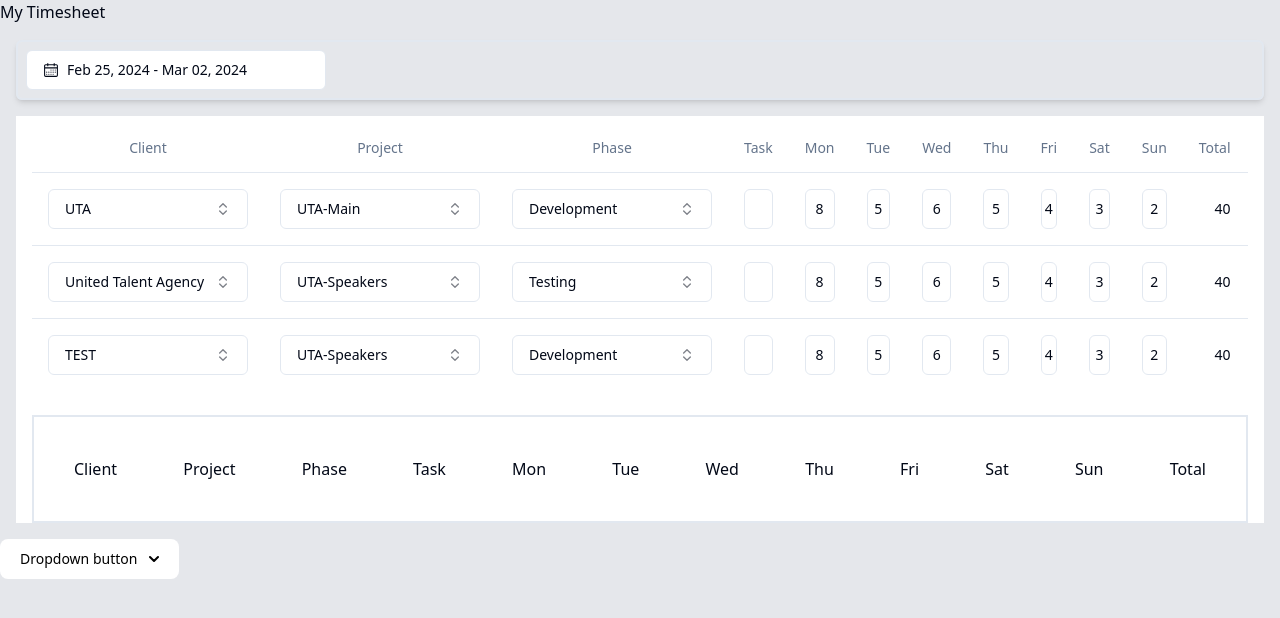
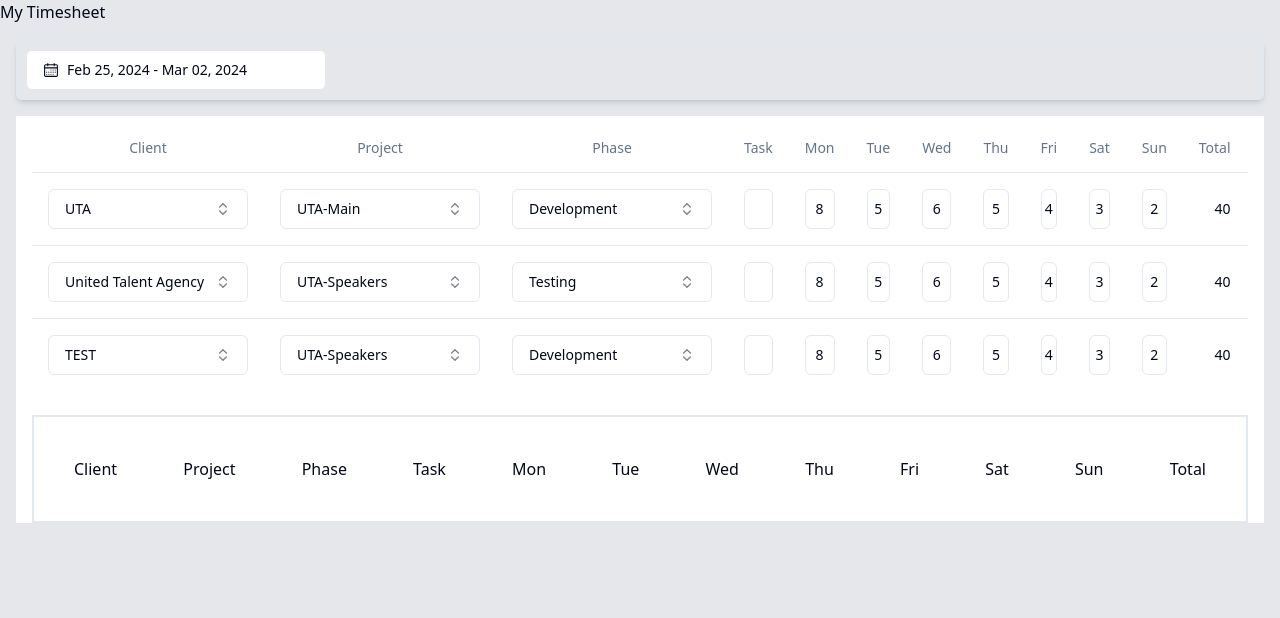
Before and after one commit to Prasanth1711/Timesheet, a Next.js app: page / in a window 1280 px wide. Shown: the top 618 px of the page. Built offline with nearby package versions, Linux system fonts and the light colour scheme.

Commit message:
removed the unwanted code

```diff
--- a/app/components/TimeSheetHome.tsx
+++ b/app/components/TimeSheetHome.tsx
@@ -18,9 +18,7 @@ export const TimeSheetHome = () => {
                 <TimeSheetTable />
 
             </div>
-
             <div className='flex justify-between  m-4 p-10 border-2 '>
-                {/* <SearchDropDown /> */}
                 <p className='font-medium'>Client</p>
                 <p className='font-medium'>Project</p>
                 <p className='font-medium'>Phase</p>
@@ -36,30 +34,6 @@ export const TimeSheetHome = () => {
             </div>
         </div>
         <div>
-
-            <button id="dropdownDefaultButton" data-dropdown-toggle="dropdown" className="text-black bg-white focus:ring-4 focus:outline-none font-medium rounded-lg text-sm px-5 py-2.5 text-center inline-flex items-center  dark:focus:ring-blue-800" type="button">Dropdown button <svg className="w-2.5 h-2.5 ms-3" aria-hidden="true" xmlns="http://www.w3.org/2000/svg" fill="none" viewBox="0 0 10 6">
-                <path stroke="currentColor" strokeLinecap="round" strokeLinejoin="round" strokeWidth="2" d="m1 1 4 4 4-4" />
-            </svg>
-            </button>
-
-            {/* <!-- Dropdown menu --> */}
-            <div id="dropdown" className="z-10 hidden bg-white divide-y divide-gray-100 rounded-lg shadow w-36 dark:bg-gray-700">
-                <ul className="py-2 text-sm text-gray-700 dark:text-gray-200" aria-labelledby="dropdownDefaultButton">
-                    <li>
-                        <a href="#" className="block px-4 py-2 hover:bg-gray-100 dark:hover:bg-gray-600 dark:hover:text-white">ELAN</a>
-                    </li>
-                    <li>
-                        <a href="#" className="block px-4 py-2 hover:bg-gray-100 dark:hover:bg-gray-600 dark:hover:text-white">Familia Dental</a>
-                    </li>
-                    <li>
-                        <a href="#" className="block px-4 py-2 hover:bg-gray-100 dark:hover:bg-gray-600 dark:hover:text-white">iSpace</a>
-                    </li>
-                    <li>
-                        <a href="#" className="block px-4 py-2 hover:bg-gray-100 dark:hover:bg-gray-600 dark:hover:text-white">Securitas Electronic Security (SES)</a>
-                    </li>
-                </ul>
-            </div>
-
         </div>
     </div>
 }
--- a/app/components/TimeSheetTable.tsx
+++ b/app/components/TimeSheetTable.tsx
@@ -88,6 +88,7 @@ const timeSheetData: TTimeSheetData[] = [
         Sun: "2",
         Total: "40"
     },
+
 
 ]
 
```
